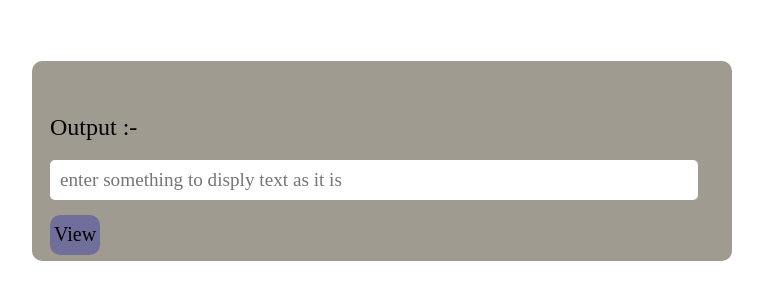
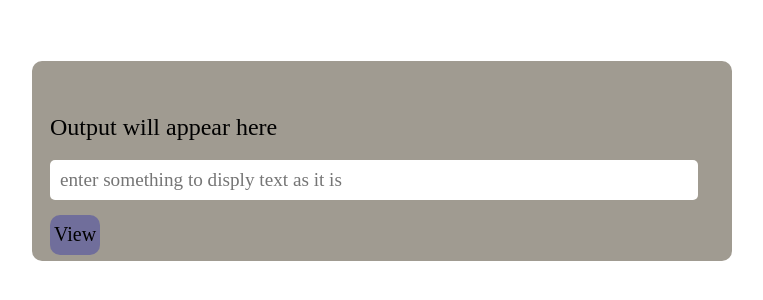
Before and after one commit to mdfarhan-sys/dom, a plain HTML site: page index.html in a window 1280 px wide. Shown: the part 102-402 px from the top of the page, without its empty margins (258-1021 px from the left). Drawn offline with Linux system fonts and the light colour scheme.

Commit message:
update
Updated the output message in the result paragraph.

```diff
--- a/index.html
+++ b/index.html
@@ -72,7 +72,7 @@
     <main>
         <div id="eve">
 
-            <p id="result">Output :-</p>
+            <p id="result">Output will appear here</p>
             <form id="form">
                 <input type="text" placeholder="enter something to disply text as it is" id="nam"/>
                 <button type="submit" id="btn">View</button>
@@ -97,4 +97,5 @@
 
     </script>
 </body>
+
 </html>
```
